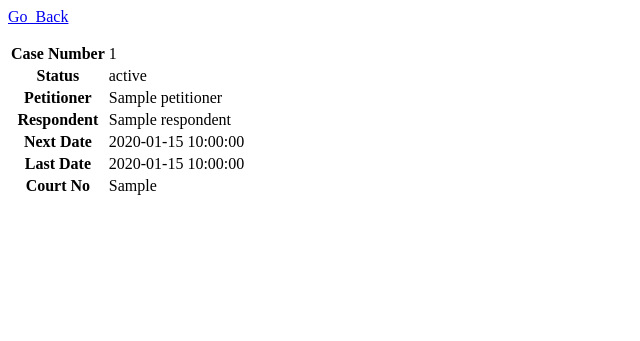
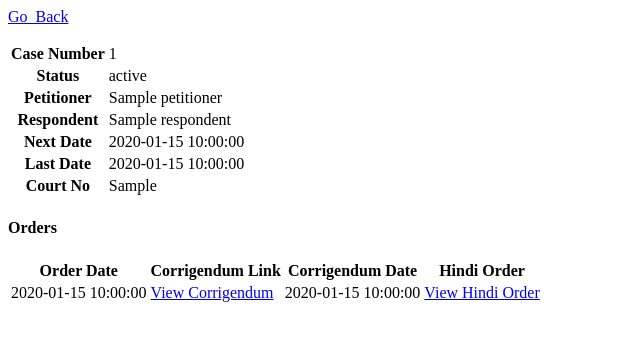
Before and after one commit to rea-git/court_Data_fetcher, a Flask app: template templates/case_info.html in a window 1280 px wide. Shown: the top 341 px of the page, without its empty margins (0-640 px from the left). Run offline with Flask 3, Linux system fonts and the light colour scheme; the template is opened without the code that fills it: most values are stand-ins (such as "Sample title", 1, 10 or a date in 2020).

Commit message:
case-detail completed, case-order yet to complete

```diff
--- a/app.py
+++ b/app.py
@@ -18,14 +18,21 @@ db = SQLAlchemy(app)
 class Case:
     id = db.Column(db.Integer,primary_key=True)
     case_type = db.Column(db.String(), nullable =False)
-    case_num=db.Column(db.Integer, nullable = False)
-    case_year= db.Column(db.Integer, nullable = False)
+    case_num=db.Column(db.String(), nullable = False)
+    case_year= db.Column(db.String(), nullable = False)
     case_status = db.Column(db.String())
     petitioner = db.Column(db.String())
     respondent =db.Column(db.String())
-    listing_date =db.Column(db.Date)
-    next_date = db.Column(db.Date)
+    listing_date =db.Column(db.String())
+    next_date = db.Column(db.String())
     court_no = db.Column(db.String())
+class Orders:
+    id=db.Column(db.Integer,primary_key=True)
+    case_id = db.Column(db.Integer,db.ForeignKey('case.id'),nullable=False)
+    order_date = db.Column(db.String())
+    corrigendum_link = db.Column(db.String())
+    corrigendum_date = db.Column(db.String())
+    hindi_order = db.Column(db.String())
 
 driver = webdriver.Chrome()
 def driver_load():
@@ -75,6 +82,33 @@ def index():
             petitioner_info_raw = cols[2].get_attribute("innerHTML").strip().split("<br>")
             listing_info_raw = cols[3].get_attribute("innerHTML").strip().split("<br>")
 
+            orders_link_tag = cols[1].find_elements(By.TAG_NAME, "a")[-1]
+            orders_url = orders_link_tag.get_attribute("href")
+
+            driver.execute_script("window.open('');")
+            driver.switch_to.window(driver.window_handles[1])
+            driver.get(orders_url)
+
+            orders_page_html = driver.page_source
+            soup = BeautifulSoup(orders_page_html,"html.parser")
+            orders_table = soup.find("table",{"id":"caseTable"})
+            orders = []
+
+            if orders_table:
+                rows = orders_table.find("tbody").find_all("tr")
+                for row in rows:
+                    order_cols = row.find_all("td")
+
+                    order_dict = {
+                        "order_date": order_cols[2].text.strip() if len(order_cols) > 2 else "N/A",
+                "corrigendum_link": order_cols[3].find("a")["href"].strip() if len(order_cols) > 3 and order_cols[3].find("a") else None,
+                "corrigendum_date": order_cols[3].text.strip() if len(order_cols) > 3 else None,
+                "hindi_order": order_cols[4].find("a")["href"].strip() if len(order_cols) > 4 and order_cols[4].find("a") else None
+                    }
+                    orders.append(order_dict)
+            driver.close()
+            driver.switch_to.window(driver.window_handles[0])
+
             def clean_html(text):
                 return BeautifulSoup(text, "html.parser").text.strip()
 
@@ -92,7 +126,14 @@ def index():
                 "last_date": listing_info[1].replace("Last Date:", "").strip() if len(listing_info) > 1 else "N/A",
                 "court_no": listing_info[2].replace("COURT NO:", "").strip() if len(listing_info) > 2 else "N/A"
             }
+            #case_obj = Case(case_type = case_type, case_num = case_num, case_year = case_year, case_status=case_data['status'],petitioner = case_data['petitioner'],respondent = case_data['respondent'],listing_date = case_data['last_date'],next_date = case_data['next_date'],court_no=case_data['court_no'])
+
+            #db.session.add(case_obj)
+            #db.session.commit()
         else:
             case_data = {"error": "Unexpected table format"}
         return render_template('case_info.html',result = case_data)
-app.run(debug=True)
+if __name__ == '__main__':
+    app.run(debug=True)
+    #with app.app_context():
+        #db.create_all()
--- a/templates/case_info.html
+++ b/templates/case_info.html
@@ -22,6 +22,46 @@
   </table>
 {% endif %}
 
+
+  <h4>Orders</h4>
+  {% if orders %}
+  <table class="table table-bordered table-striped">
+    <thead>
+      <tr>
+        <th>Order Date</th>
+        <th>Corrigendum Link</th>
+        <th>Corrigendum Date</th>
+        <th>Hindi Order</th>
+      </tr>
+    </thead>
+    <tbody>
+      {% for order in orders %}
+        <tr>
+          <td>{{ order.order_date }}</td>
+          <td>
+            {% if order.corrigendum_link %}
+              <a href="{{ order.corrigendum_link }}" target="_blank">View Corrigendum</a>
+            {% else %}
+              N/A
+            {% endif %}
+          </td>
+          <td>{{ order.corrigendum_date or 'N/A' }}</td>
+          <td>
+            {% if order.hindi_order %}
+              <a href="{{ order.hindi_order }}" target="_blank">View Hindi Order</a>
+            {% else %}
+              N/A
+            {% endif %}
+          </td>
+        </tr>
+      {% endfor %}
+    </tbody>
+  </table>
+{% else %}
+  <div class="alert alert-info">No orders found for this case.</div>
+{% endif %}
+
+
     </p>
 </body>
 </html>
```
Also changed, not shown: templates/index.html (+0 -27 lines).
